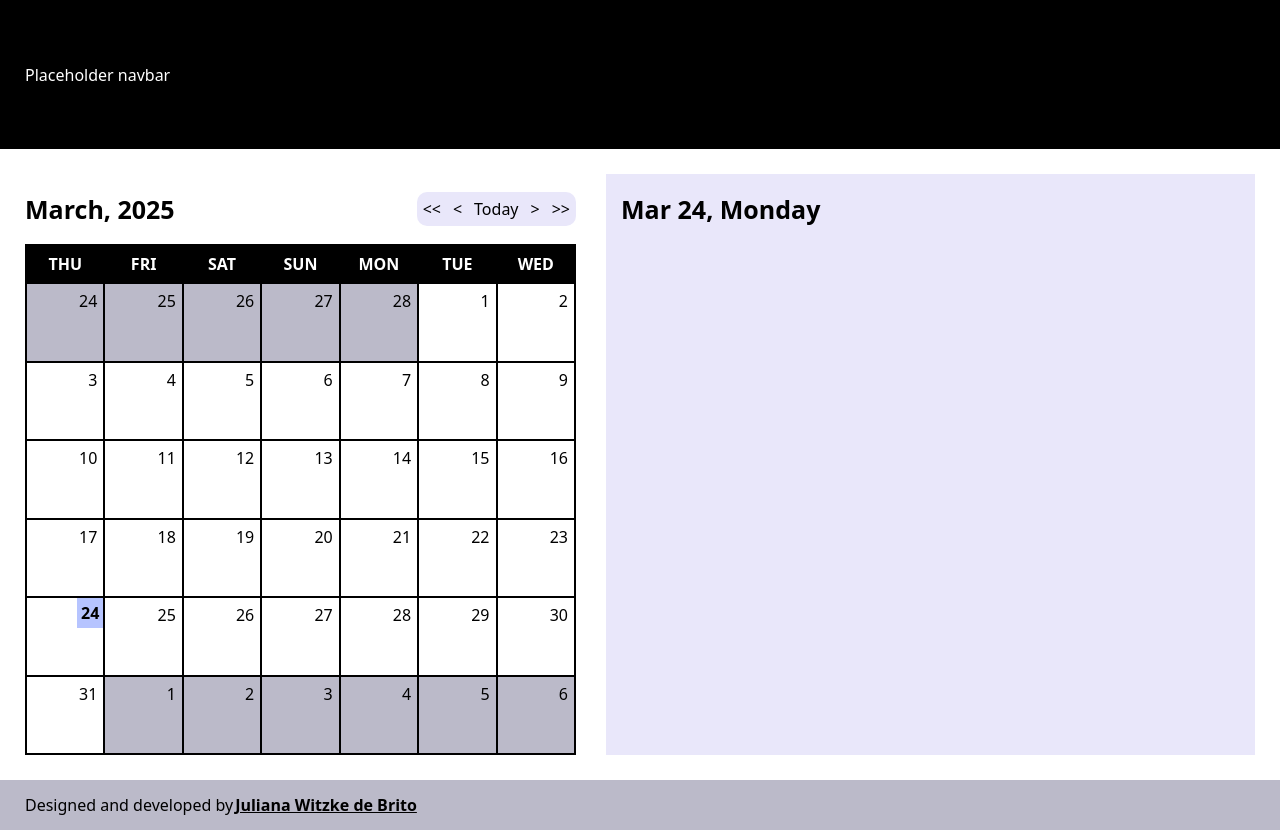
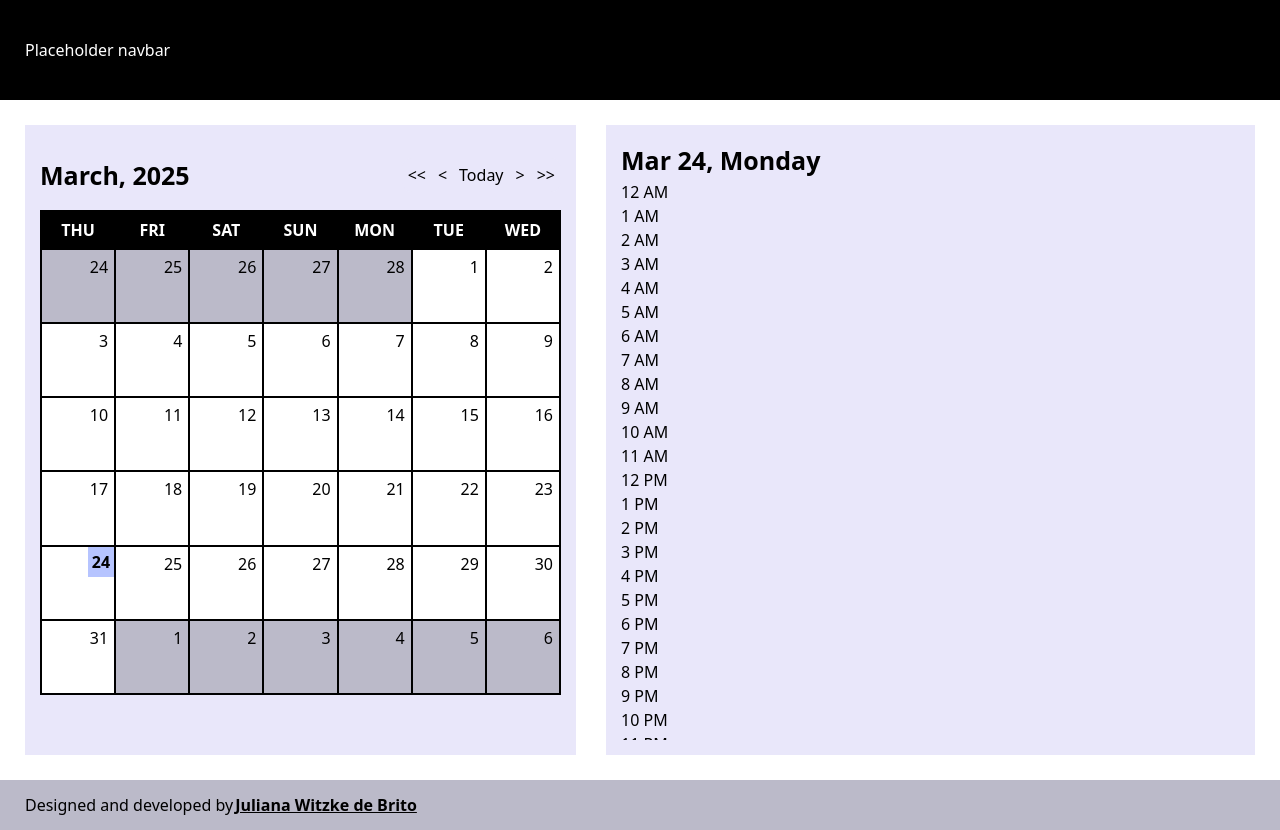
Before and after one commit to jubrito/planner-with-calendar, a React (Vite) app: page / in a window 1280 px wide. Built offline with nearby package versions, Linux system fonts and the light colour scheme.

Commit message:
style: define fixed height for planner and calendar areas

```diff
--- a/src/features/Calendar/_calendar.module.scss
+++ b/src/features/Calendar/_calendar.module.scss
@@ -1,11 +1,13 @@
-@use "../../styles/_variables.scss" as variables;
-@use "../../styles/_mixins.scss" as mixins;
+@use '../../styles/_variables.scss' as variables;
+@use '../../styles/_mixins.scss' as mixins;
 
 .calendar {
   grid-area: calendar;
   margin-left: variables.$outer-spacing;
   position: relative;
   color: variables.$black-color;
+  background-color: variables.$blue-lightergray-color;
+  padding: variables.$inner-spacing;
 
   table {
     table-layout: fixed;
--- a/src/features/Planner/Planner.tsx
+++ b/src/features/Planner/Planner.tsx
@@ -1,15 +1,17 @@
-import { useSelector } from "react-redux";
-import styles from "./_planner.module.scss";
-import { getInitialDate } from "../../redux/slices/dateSlice/selectors";
-import { useDate } from "../../hooks/useDate";
-import { getLocaleLanguage } from "../../redux/slices/localeSlice/selectors";
-import { getMonthName } from "../../utils/calendar/utils";
+import { useSelector } from 'react-redux';
+import styles from './_planner.module.scss';
+import { getInitialDate } from '../../redux/slices/dateSlice/selectors';
+import { useDate } from '../../hooks/useDate';
+import { getLocaleLanguage } from '../../redux/slices/localeSlice/selectors';
+import { getHoursOfTheDay, getMonthName } from '../../utils/calendar/utils';
 
 const Planner = () => {
   const locale = useSelector(getLocaleLanguage());
   const initialDate = useSelector(getInitialDate(locale));
-  const { date, day, dayOfWeek } = useDate(locale, initialDate);
-  const monthName = getMonthName(locale, date, "short");
+  const { date, year, month, day, dayOfWeek } = useDate(locale, initialDate);
+  const monthName = getMonthName(locale, date, 'short');
+
+  const hoursOfTheDay = getHoursOfTheDay(locale, year, month, day);
 
   return (
     <section className={styles.planner}>
@@ -18,6 +20,13 @@ const Planner = () => {
           {`${monthName} ${day}, ${dayOfWeek}`}
         </h2>
       </div>
+      <div className={styles.hoursWrapper}>
+        <div className={styles.hoursOfTheDay}>
+          {hoursOfTheDay.map((hourOfTheDay) => {
+            return <span>{hourOfTheDay}</span>;
+          })}
+        </div>
+      </div>
     </section>
   );
 };
--- a/src/features/Planner/_planner.module.scss
+++ b/src/features/Planner/_planner.module.scss
@@ -1,5 +1,5 @@
-@use "../../styles/variables" as variables;
-@use "../../styles/mixins" as mixins;
+@use '../../styles/variables' as variables;
+@use '../../styles/mixins' as mixins;
 
 .planner {
   grid-area: planner;
@@ -15,6 +15,12 @@
     margin: 0;
   }
 
+  // height: calc(90% - $spacing);
+
+  overflow: hidden;
+  display: flex;
+  flex-direction: column;
+
   .plannerHeader {
     display: flex;
     align-items: center;
@@ -29,4 +35,20 @@
       text-align: center;
     }
   }
+
+  .hoursWrapper {
+    width: 100%;
+    height: 100%; /* Ensure the scrollable content doesn't exceed the row height */
+    overflow-y: auto;
+    .hoursOfTheDay {
+      display: flex;
+      flex-direction: column;
+      width: 50%;
+      min-height: min-content;
+
+      span {
+        width: 100%;
+      }
+    }
+  }
 }
--- a/src/pages/Home/_home.module.scss
+++ b/src/pages/Home/_home.module.scss
@@ -1,16 +1,16 @@
-@use "../../styles/_variables.scss" as variables;
-@use "../../styles/_mixins.scss" as mixins;
+@use '../../styles/_variables.scss' as variables;
+@use '../../styles/_mixins.scss' as mixins;
 
 .home {
   display: grid;
   grid-template-columns: minmax(320px, 45%) 1fr;
-  grid-template-rows: auto max-content 20px;
+  grid-template-rows: 100px 1fr 20px;
   grid-row-gap: variables.$outer-spacing;
   grid-column-gap: 30px;
   grid-template-areas:
-    "nav nav"
-    "calendar planner"
-    "footer footer";
+    'nav nav'
+    'calendar planner'
+    'footer footer';
   height: 100vh;
 
   @include mixins.media-only-mobile {
@@ -19,10 +19,10 @@
     grid-row-gap: variables.$outer-spacing;
     grid-column-gap: 15px;
     grid-template-areas:
-      "nav nav"
-      "calendar calendar"
-      "planner planner"
-      "footer footer";
+      'nav nav'
+      'calendar calendar'
+      'planner planner'
+      'footer footer';
     height: 100vh;
   }
 }
```
